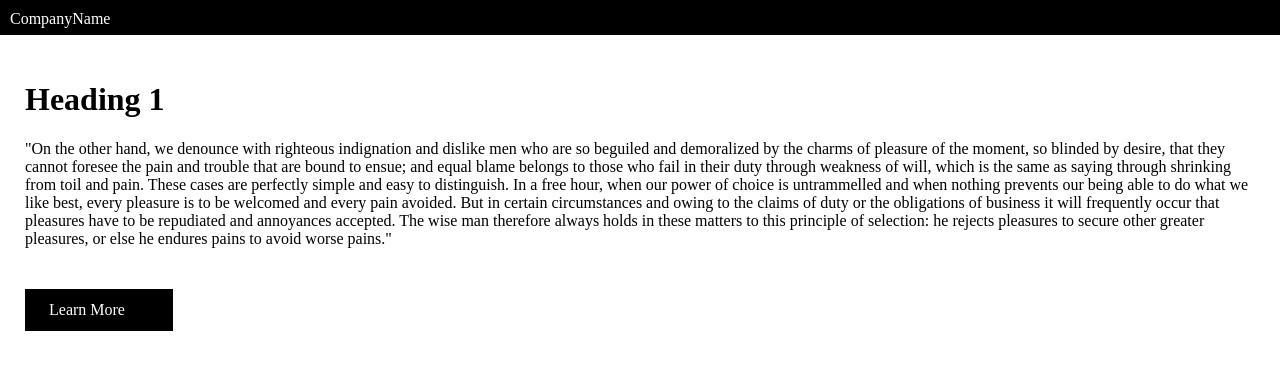
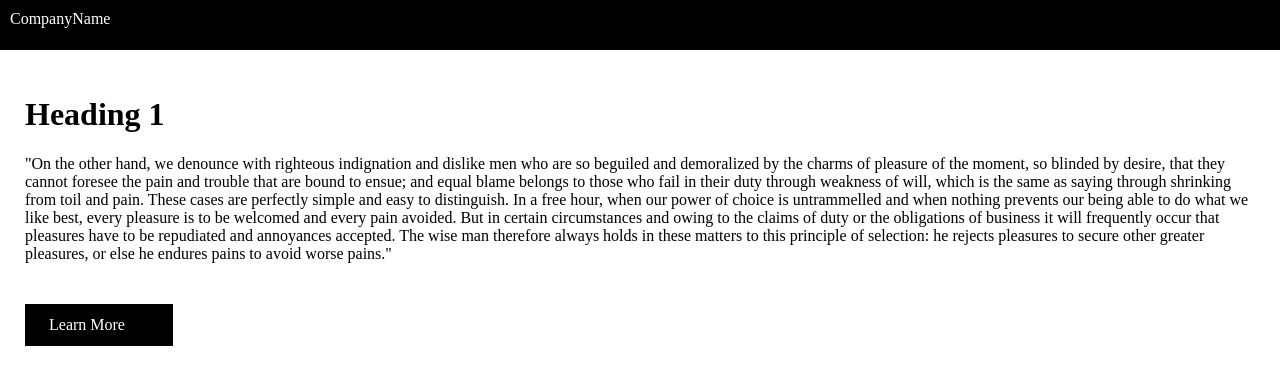
Before and after one commit to Satish-Dewasi/F1-contest-1, a plain HTML site: page index.html in a window 1280 px wide. Shown: the top 374 px of the page. Drawn offline with Linux system fonts and the light colour scheme.

Commit message:
Final Commit

```diff
--- a/index.html
+++ b/index.html
@@ -7,9 +7,10 @@
     <link rel="stylesheet" href="style.css">
 </head>
 <body>
-    <div id="header">
+    <nav id="header">
         CompanyName
-    </div>
+    </nav>
+
 
    <div id="heading1">
     <h1>Heading 1</h1>
@@ -29,7 +30,7 @@
    </div>
 
 
-    <a class="learn-more-button" href="#">Learn More</a>
+    <a class="learn-more-button" href="https://www.lipsum.com/">Learn More</a>
 
     <div id="heading2">
         <h1>Heading 2</h1>
--- a/style.css
+++ b/style.css
@@ -7,10 +7,11 @@ body,html {
     background-color: black;
     color: white;
     width: auto;
-    height: 35px;
+    height: 50px;
     box-sizing: border-box;
     padding: 10px;
     font-size: medium;
+
 
 }
 
```
